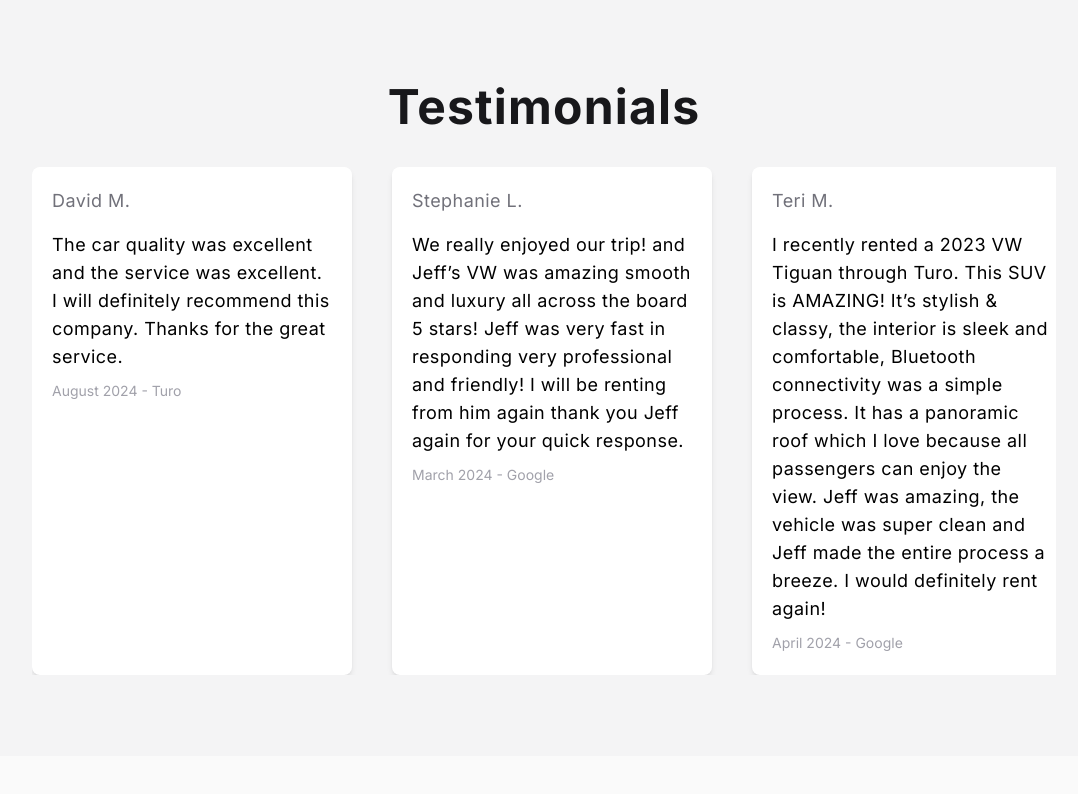
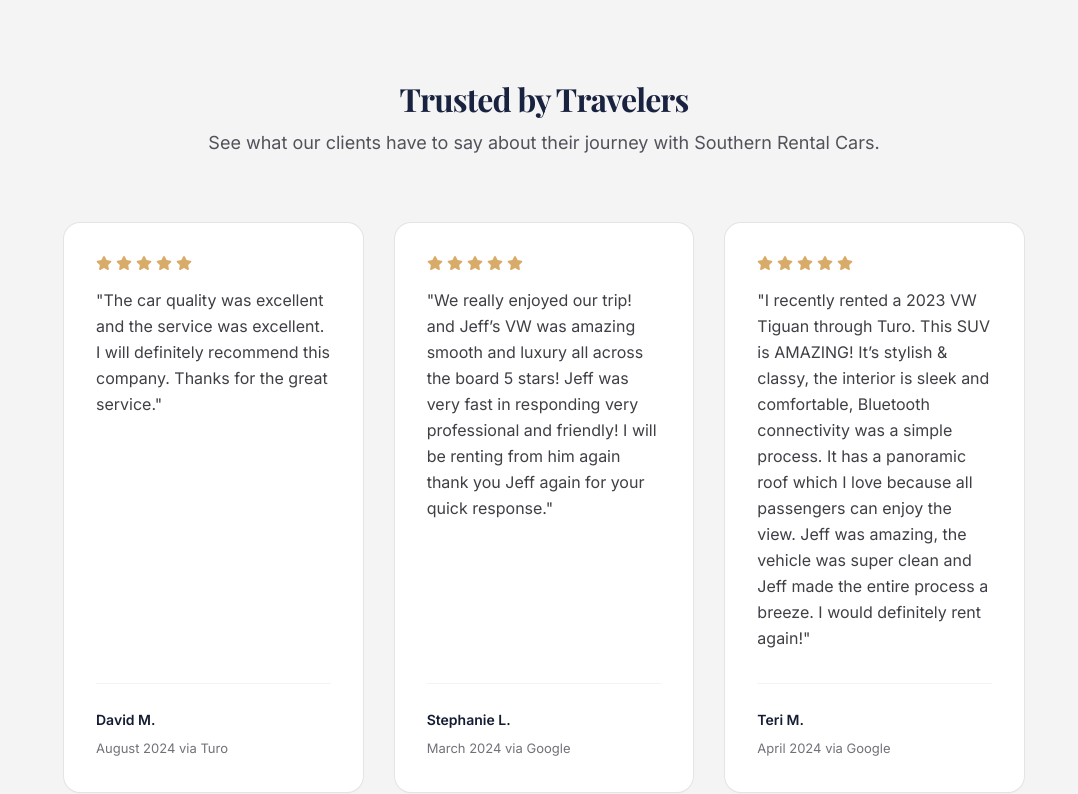
Before and after one commit to Southern-Rental-Cars/rental-cars, a Next.js app: page / in a window 1280 px wide. Shown: the part 2100-2894 px from the top of the page, without its empty margins (96-1174 px from the left). Built offline with nearby package versions, Linux system fonts and the light colour scheme; a web font is replaced by a local one.

Commit message:
update testimonials

```diff
--- /dev/null
+++ b/src/components/FadeIn.tsx
@@ -0,0 +1,48 @@
+'use client'
+
+import { createContext, useContext } from 'react'
+import { motion, useReducedMotion } from 'framer-motion'
+
+const FadeInStaggerContext = createContext(false)
+
+const viewport = { once: true, margin: '0px 0px -200px' }
+
+export function FadeIn(props: React.ComponentPropsWithoutRef<typeof motion.div>) {
+  let shouldReduceMotion = useReducedMotion()
+  let isInStaggerGroup = useContext(FadeInStaggerContext)
+
+  return (
+    <motion.div
+      variants={{
+        hidden: { opacity: 0, y: shouldReduceMotion ? 0 : 24 },
+        visible: { opacity: 1, y: 0 },
+      }}
+      transition={{ duration: 0.5 }}
+      {...(isInStaggerGroup
+        ? {}
+        : {
+            initial: 'hidden',
+            whileInView: 'visible',
+            viewport,
+          })}
+      {...props}
+    />
+  )
+}
+
+export function FadeInStagger({
+  faster = false,
+  ...props
+}: React.ComponentPropsWithoutRef<typeof motion.div> & { faster?: boolean }) {
+  return (
+    <FadeInStaggerContext.Provider value={true}>
+      <motion.div
+        initial="hidden"
+        whileInView="visible"
+        viewport={viewport}
+        transition={{ staggerChildren: faster ? 0.12 : 0.2 }}
+        {...props}
+      />
+    </FadeInStaggerContext.Provider>
+  )
+}
--- a/src/components/Testimonials.tsx
+++ b/src/components/Testimonials.tsx
@@ -1,4 +1,9 @@
+'use client'
+
 import testimonials from '../data/testimonials.json';
+import { FontAwesomeIcon } from '@fortawesome/react-fontawesome'
+import { faStar } from '@fortawesome/free-solid-svg-icons'
+import { FadeIn, FadeInStagger } from '@/components/FadeIn';
 
 interface Testimonial {
   name: string;
@@ -11,30 +16,41 @@ const testimonialsData: Testimonial[] = testimonials;
 
 export default function Testimonials() {
   return (
-    <>
-      <h2 className="text-5xl md:text-5xl font-bold tracking-wide dark:text-[#d9ab69] mb-8 text-center">
-        Testimonials
-      </h2>
-      <div className="overflow-x-auto">
-        <div className="flex space-x-10">
-          {testimonialsData.map((item, index) => (
-            <div
-              className="flex-shrink-0 bg-white p-5 rounded-lg shadow-md hover:shadow-xl transition-shadow duration-300 w-72 md:w-80 h-110"
-              key={index}
-            >
-              <h3 className="text-md md:text-lg tracking-wide mb-4 text-zinc-500">
-                {item.name}
-              </h3>
-              <p className="text-black text-md md:text-lg tracking-wide mb-2">
-                {item.review}
-              </p>
-              <p className="text-zinc-400 text-sm">
-                {item.date} - {item.platform}
-              </p>
+    <div className="mx-auto max-w-7xl px-6 lg:px-8">
+      <div className="mx-auto max-w-2xl text-center">
+        <h2 className="text-3xl font-serif font-bold tracking-tight text-navy-800 sm:text-4xl">
+          Trusted by Travelers
+        </h2>
+        <p className="mt-2 text-lg leading-8 text-zinc-600">
+          See what our clients have to say about their journey with Southern Rental Cars.
+        </p>
+      </div>
+
+      <FadeInStagger className="mx-auto mt-16 grid max-w-2xl grid-cols-1 gap-8 lg:mx-0 lg:max-w-none lg:grid-cols-3">
+        {testimonialsData.map((item, index) => (
+          <FadeIn
+            key={index}
+            className="flex flex-col justify-between bg-white p-8 shadow-sm ring-1 ring-zinc-200 rounded-2xl transition-shadow hover:shadow-lg"
+          >
+            <div>
+              <div className="flex gap-x-1 text-gold-500 mb-4">
+                {[...Array(5)].map((_, i) => (
+                  <FontAwesomeIcon key={i} icon={faStar} className="h-4 w-4" />
+                ))}
+              </div>
+              <blockquote className="text-zinc-700 leading-relaxed">
+                "{item.review}"
+              </blockquote>
             </div>
-          ))}
-        </div>
-      </div>
-    </>
+            <div className="mt-8 border-t border-zinc-100 pt-6">
+              <div className="text-sm font-semibold text-navy-900">{item.name}</div>
+              <div className="mt-1 text-xs text-zinc-500">
+                {item.date} via {item.platform}
+              </div>
+            </div>
+          </FadeIn>
+        ))}
+      </FadeInStagger>
+    </div>
   );
 }
```
